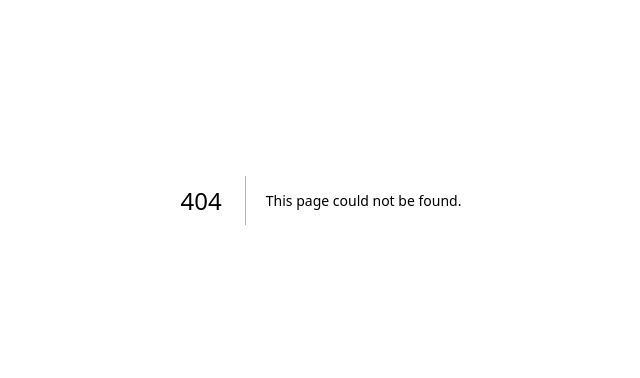
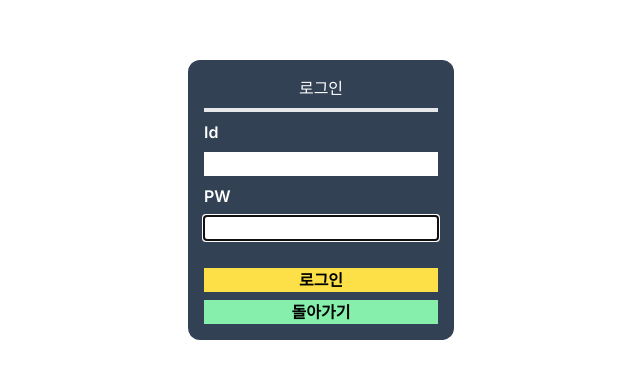
Before and after one commit to kimssangman/BoardProject, a Next.js app: page /signIn in a window 1280 px wide. Before the commit this address had no page. Shown: the part 200-578 px from the top of the page, without its empty margins (319-959 px from the left). Built offline with nearby package versions, Linux system fonts and the light colour scheme.

Commit message:
[진행중] signIn

```diff
--- /dev/null
+++ b/src/app/api/signIn/[id]/route.ts
@@ -0,0 +1,13 @@
+import dbConnect from '@/lib/db/dbConnect';
+import User, { UserSchema } from '@/lib/db/user/user.model';
+import * as yup from 'yup';
+
+
+
+
+export async function GET(req: any, res: any) {
+
+    return new Response(JSON.stringify({ message: 'dd' }), {
+        status: 400,
+    });
+};
--- /dev/null
+++ b/src/app/api/signIn/route.ts
@@ -0,0 +1,9 @@
+import dbConnect from '@/lib/db/dbConnect';
+import User, { UserSchema } from '@/lib/db/user/user.model';
+import * as yup from 'yup';
+import { NextRequest, NextResponse } from 'next/server'
+
+
+export async function GET(request: NextRequest) {
+    return new Response("Hello, Next.js!");
+}
--- a/src/app/api/signUp/route.ts
+++ b/src/app/api/signUp/route.ts
@@ -2,6 +2,7 @@ import { getNextSequenceValue } from '@/lib/db/counter/counter.model';
 import dbConnect from '@/lib/db/dbConnect';
 import User, { UserSchema } from '@/lib/db/user/user.model';
 import * as yup from 'yup';
+import { NextResponse } from 'next/server'
 
 const bodySchema = yup.object().shape({
     id: yup.string().required(),
@@ -9,7 +10,7 @@ const bodySchema = yup.object().shape({
     pw: yup.string().required(),
 });
 
-export async function POST(req: Request) {
+export async function POST(req: Request, res: Response) {
     const body = await req.json();
     if (!bodySchema.isValidSync(body)) {
         return new Response(JSON.stringify({ message: '회원가입에 실패함!' }), {
@@ -43,12 +44,12 @@ export async function POST(req: Request) {
         const signUp = new User({ index, id, name, pw: hashedPass });
         await signUp.save();
 
-        return new Response(JSON.stringify({ message: '회원가입에 성공함!' }), {
+        return new NextResponse(JSON.stringify({ message: '회원가입에 성공함!' }), {
             status: 200,
         });
     } catch (error) {
         console.error(error);
-        return new Response(JSON.stringify({ message: '회원가입에 실패함!' }), {
+        return new NextResponse(JSON.stringify({ message: '회원가입에 실패함!' }), {
             status: 500,
         });
     }
--- /dev/null
+++ b/src/app/components/SignInForm.tsx
@@ -0,0 +1,60 @@
+'use client'
+
+import { useRouter } from 'next/navigation';
+import React, { ChangeEvent, FormEvent, useState } from 'react'
+import { BannerData } from './Banner';
+import Link from 'next/link';
+import { signIn } from '@/services/signIn';
+
+export default function SignInForm() {
+
+    type Form = {
+        id: string,
+        pw: string
+    }
+
+    const [form, setForm] = useState<Form>({
+        id: '',
+        pw: '',
+    })
+
+
+    const onChange = (e: ChangeEvent<HTMLInputElement>) => {
+        const { name, value } = e.target;
+        setForm(prev => ({
+            ...prev,
+            [name]: value
+        }));
+    }
+
+    const onSubmit = (e: FormEvent) => {
+        e.preventDefault();
+
+        // 로그인
+        signIn(form)
+
+
+
+    }
+
+
+
+
+
+    return <section className='flex justify-center items-center w-screen h-screen'>
+        <div>
+            <form onSubmit={onSubmit} className='w-full flex flex-col gap-2 my-4 p-4 bg-slate-700 rounded-xl text-white'>
+                <p className='text-center'>로그인</p>
+                <span className='w-full border-2'></span>
+                {/* id */}
+                <label htmlFor="id" className='font-semibold'>Id</label>
+                <input className='text-black' type="text" id='id' name="id" required autoFocus value={form.id} onChange={onChange} />
+                {/* pw */}
+                <label htmlFor="pw" className='font-semibold'>PW</label>
+                <input className='text-black' type="password" id='pw' name="pw" required autoFocus value={form.pw} onChange={onChange} />
+                <button className='bg-yellow-300 text-black font-bold mt-5 hover:bg-yellow-400'>로그인</button>
+                <Link href='/' className='bg-green-300 text-black font-bold hover:bg-green-400 text-center'>돌아가기</Link>
+            </form>
+        </div>
+    </section>
+}
--- a/src/app/components/SignUpForm.tsx
+++ b/src/app/components/SignUpForm.tsx
@@ -1,6 +1,6 @@
 'use client';
 
-import { signUp } from '@/services/singUp';
+import { signUp } from '@/services/signUp';
 import Link from 'next/link';
 import React, { ChangeEvent, FormEvent, useState } from 'react'
 import Banner, { BannerData } from './Banner';
@@ -35,7 +35,7 @@ export default function SignUpForm() {
     // 배너
     const [banner, setBanner] = useState<BannerData | null>(null);
 
-    const onchange = (e: ChangeEvent<HTMLInputElement>) => {
+    const onChange = (e: ChangeEvent<HTMLInputElement>) => {
         const { name, value } = e.target;
         setForm(prev => ({
             ...prev,
@@ -70,15 +70,17 @@ export default function SignUpForm() {
             {banner && <Banner banner={banner} />}
 
             <form onSubmit={onSubmit} className='w-full flex flex-col gap-2 my-4 p-4 bg-slate-700 rounded-xl text-white'>
+                <p className='text-center'>회원가입</p>
+                <span className='w-full border-2'></span>
                 {/* id */}
                 <label htmlFor="id" className='font-semibold'>Id</label>
-                <input type="text" id='id' name='id' required autoFocus value={form.id} onChange={onchange} className='text-black' />
+                <input type="text" id='id' name='id' required autoFocus value={form.id} onChange={onChange} className='text-black' />
                 {/* name */}
                 <label htmlFor="name" className='font-semibold'>Name</label>
-                <input type="text" id='name' name='name' required value={form.name} onChange={onchange} className='text-black' />
+                <input type="text" id='name' name='name' required value={form.name} onChange={onChange} className='text-black' />
                 {/* pw */}
                 <label htmlFor="pw" className='font-semibold'>PW</label>
-                <input type="password" id='pw' name='pw' required value={form.pw} onChange={onchange} className='text-black' />
+                <input type="password" id='pw' name='pw' required value={form.pw} onChange={onChange} className='text-black' />
                 <button className='bg-yellow-300 text-black font-bold mt-5 hover:bg-yellow-400'>회원가입</button>
                 <Link href='/' className='bg-green-300 text-black font-bold hover:bg-green-400 text-center'>돌아가기</Link>
             </form>
--- /dev/null
+++ b/src/app/not-found.tsx
@@ -0,0 +1,11 @@
+
+import React from 'react'
+
+export default function NotFoundPage() {
+
+    return (
+        <div>not found page</div>
+
+
+    )
+}
--- a/src/app/page.tsx
+++ b/src/app/page.tsx
@@ -5,8 +5,9 @@ import Link from 'next/link'
 export default function Home() {
     return (
         <section className='flex justify-center items-center w-screen h-screen'>
-            <div>
-                <Link href='/signUp' className='bg-yellow-500 font-bold rounded-xl py-1 px-4 mt-2'>회원가입 이동 버튼</Link>
+            <div className='flex flex-col text-center'>
+                <Link href='/signIn' className='bg-green-500 font-bold hover:bg-green-400 rounded-xl py-1 px-4 mt-2'>로그인 버튼</Link>
+                <Link href='/signUp' className='bg-yellow-500 font-bold hover:bg-yellow-400 rounded-xl py-1 px-4 mt-2'>회원가입 버튼</Link>
             </div>
 
         </section>
--- /dev/null
+++ b/src/app/signIn/not-found.tsx
@@ -0,0 +1,11 @@
+
+import React from 'react'
+
+export default function NotFoundPage() {
+
+    return (
+        <div>Not Found SignIn Page</div>
+
+
+    )
+}
--- /dev/null
+++ b/src/app/signIn/page.tsx
@@ -0,0 +1,8 @@
+import React from 'react'
+import SignInForm from '../components/SignInForm'
+
+export default function page() {
+    return (
+        <SignInForm></SignInForm>
+    )
+}
--- /dev/null
+++ b/src/services/signIn.ts
@@ -0,0 +1,24 @@
+export type Form = {
+    id: string,
+    pw: string
+}
+
+// 로그인
+export async function signIn(form: Form) {
+    console.log(form)
+    try {
+        const params = new URLSearchParams(form)
+        console.log(params)
+        const res = await fetch(`/api/signIn/${params}`)
+
+        if (res.ok) {
+            const data = await res.json();
+            console.log(data);
+            return data;
+        } else {
+            throw new Error('로그인에 실패함!');
+        }
+    } catch (error) {
+        // 오류 처리
+    }
+}
```
Also changed, not shown: src/services/signUp.ts (renamed from src/services/singUp.ts).
